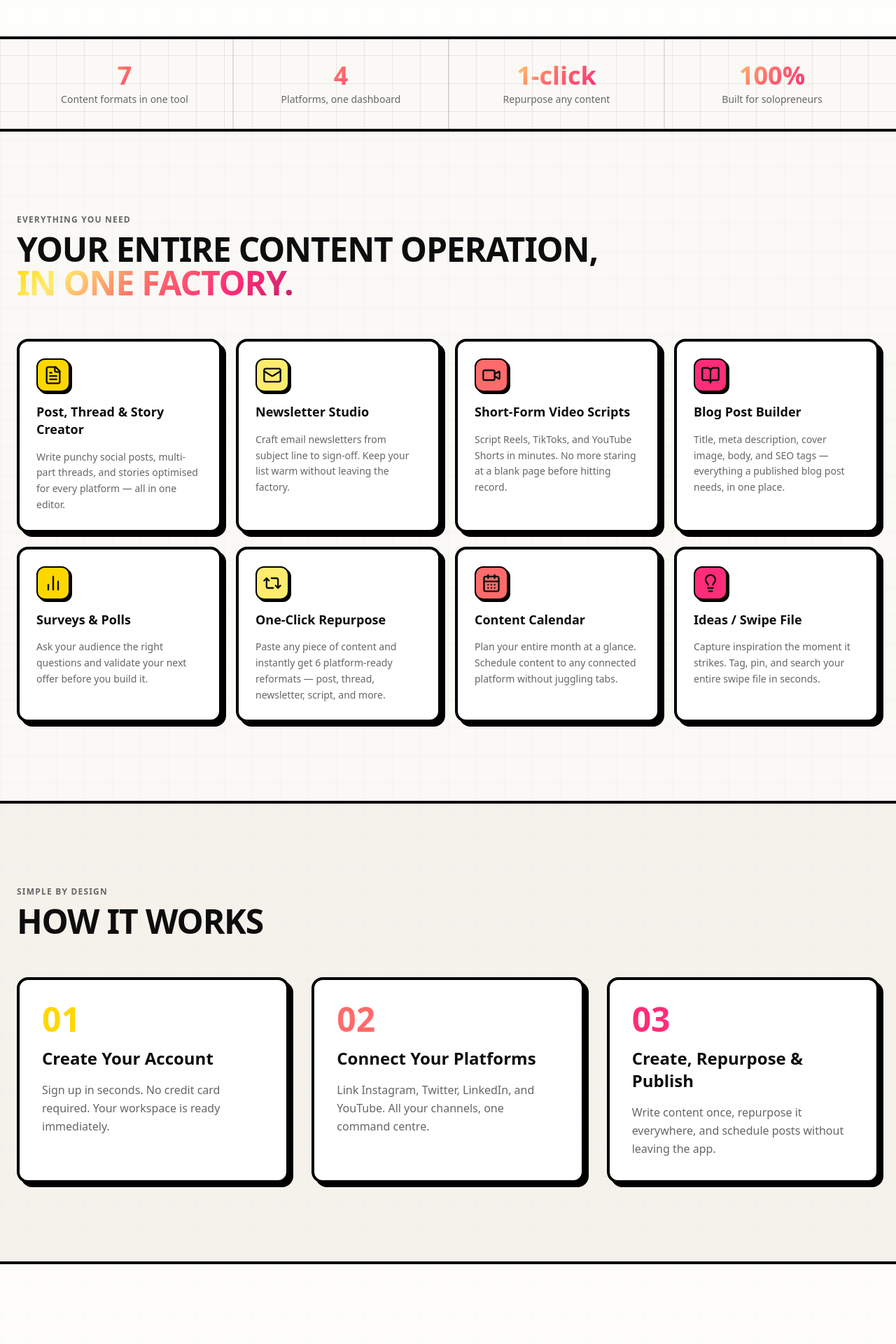
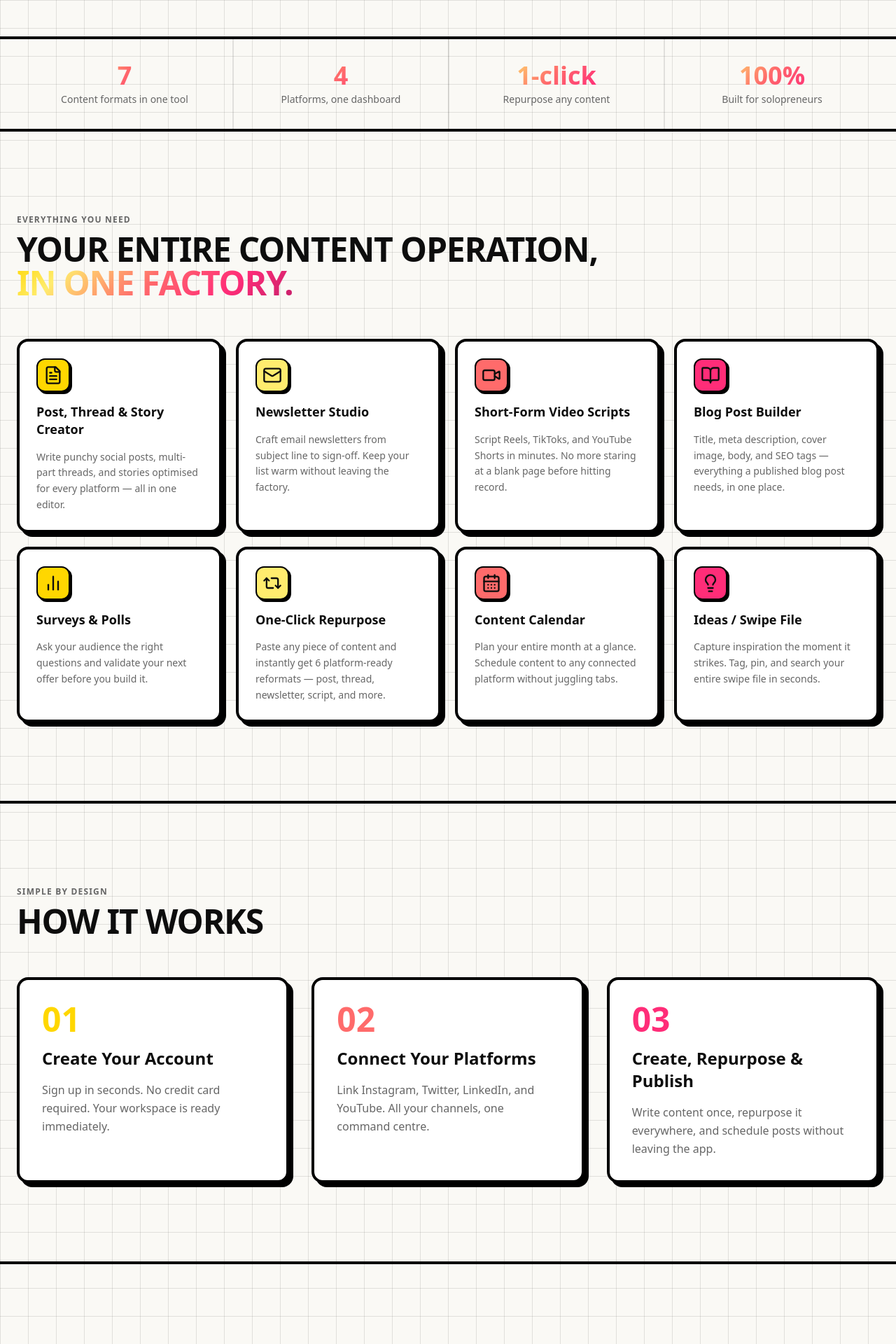
Before and after one commit to prettyinpurple2021/solosuccess-content-factory, a Next.js app: page / in a window 1280 px wide. Shown: the part 880-2800 px from the top of the page at 70% size. Built offline with nearby package versions, Linux system fonts and the light colour scheme; no server answers.

Commit message:
fix: resolve grid line rendering issues with transparent backgrounds
Use 'rgba' for grid lines and remove section background overrides.

Co-authored-by: Frances Loggins <124447531+prettyinpurple2021@users.noreply.github.com>

```diff
--- a/app/globals.css
+++ b/app/globals.css
@@ -123,8 +123,8 @@
     @apply text-foreground;
     background-color: hsl(var(--background));
     background-image:
-      repeating-linear-gradient(0deg, hsl(var(--foreground) / 0.08) 0, hsl(var(--foreground) / 0.08) 1px, transparent 0, transparent 40px),
-      repeating-linear-gradient(90deg, hsl(var(--foreground) / 0.08) 0, hsl(var(--foreground) / 0.08) 1px, transparent 0, transparent 40px);
+      linear-gradient(rgba(0, 0, 0, 0.1) 1px, transparent 1px),
+      linear-gradient(90deg, rgba(0, 0, 0, 0.1) 1px, transparent 1px);
     background-size: 40px 40px;
   }
 }
--- a/app/page.tsx
+++ b/app/page.tsx
@@ -112,7 +112,7 @@ export default function LandingPage() {
       </header>
 
       {/* ─── Hero ─── */}
-      <section className="relative overflow-hidden border-b-4 border-black bg-card/80 backdrop-blur-[1px]">
+      <section className="relative overflow-hidden border-b-4 border-black">
 
         <div className="relative max-w-7xl mx-auto px-4 sm:px-6 py-20 md:py-28 lg:py-36">
           <div className="max-w-4xl">
@@ -182,7 +182,7 @@ export default function LandingPage() {
       </section>
 
       {/* ─── Features ─── */}
-      <section id="features" className="py-20 md:py-28 border-b-4 border-black bg-background/60 backdrop-blur-[1px]">
+      <section id="features" className="py-20 md:py-28 border-b-4 border-black">
         <div className="max-w-7xl mx-auto px-4 sm:px-6">
           <div className="mb-14">
             <span className="text-xs font-black tracking-widest uppercase text-muted-foreground">Everything you need</span>
@@ -210,7 +210,7 @@ export default function LandingPage() {
       </section>
 
       {/* ─── How It Works ─── */}
-      <section id="how-it-works" className="py-20 md:py-28 border-b-4 border-black bg-secondary/70 backdrop-blur-[1px]">
+      <section id="how-it-works" className="py-20 md:py-28 border-b-4 border-black">
         <div className="max-w-7xl mx-auto px-4 sm:px-6">
           <div className="mb-14">
             <span className="text-xs font-black tracking-widest uppercase text-muted-foreground">Simple by design</span>
@@ -236,7 +236,7 @@ export default function LandingPage() {
       </section>
 
       {/* ─── Testimonials ─── */}
-      <section className="py-20 md:py-28 border-b-4 border-black bg-card/70 backdrop-blur-[1px]">
+      <section className="py-20 md:py-28 border-b-4 border-black">
         <div className="max-w-7xl mx-auto px-4 sm:px-6">
           <div className="mb-14">
             <span className="text-xs font-black tracking-widest uppercase text-muted-foreground">Social proof</span>
@@ -262,7 +262,7 @@ export default function LandingPage() {
       </section>
 
       {/* ─── Pricing ─── */}
-      <section id="pricing" className="py-20 md:py-28 border-b-4 border-black bg-secondary/70 backdrop-blur-[1px]">
+      <section id="pricing" className="py-20 md:py-28 border-b-4 border-black">
         <div className="max-w-7xl mx-auto px-4 sm:px-6">
           <div className="mb-14 text-center">
             <span className="text-xs font-black tracking-widest uppercase text-muted-foreground">Simple pricing</span>
@@ -324,7 +324,7 @@ export default function LandingPage() {
       </section>
 
       {/* ─── Footer ─── */}
-      <footer className="border-t-4 border-black bg-card/70 backdrop-blur-[1px] py-10">
+      <footer className="border-t-4 border-black py-10">
         <div className="max-w-7xl mx-auto px-4 sm:px-6 flex flex-col sm:flex-row items-center justify-between gap-4">
           <div className="flex flex-col leading-none">
             <span className="text-[9px] font-black tracking-[0.25em] uppercase text-muted-foreground">SOLOSUCCESS</span>
```
